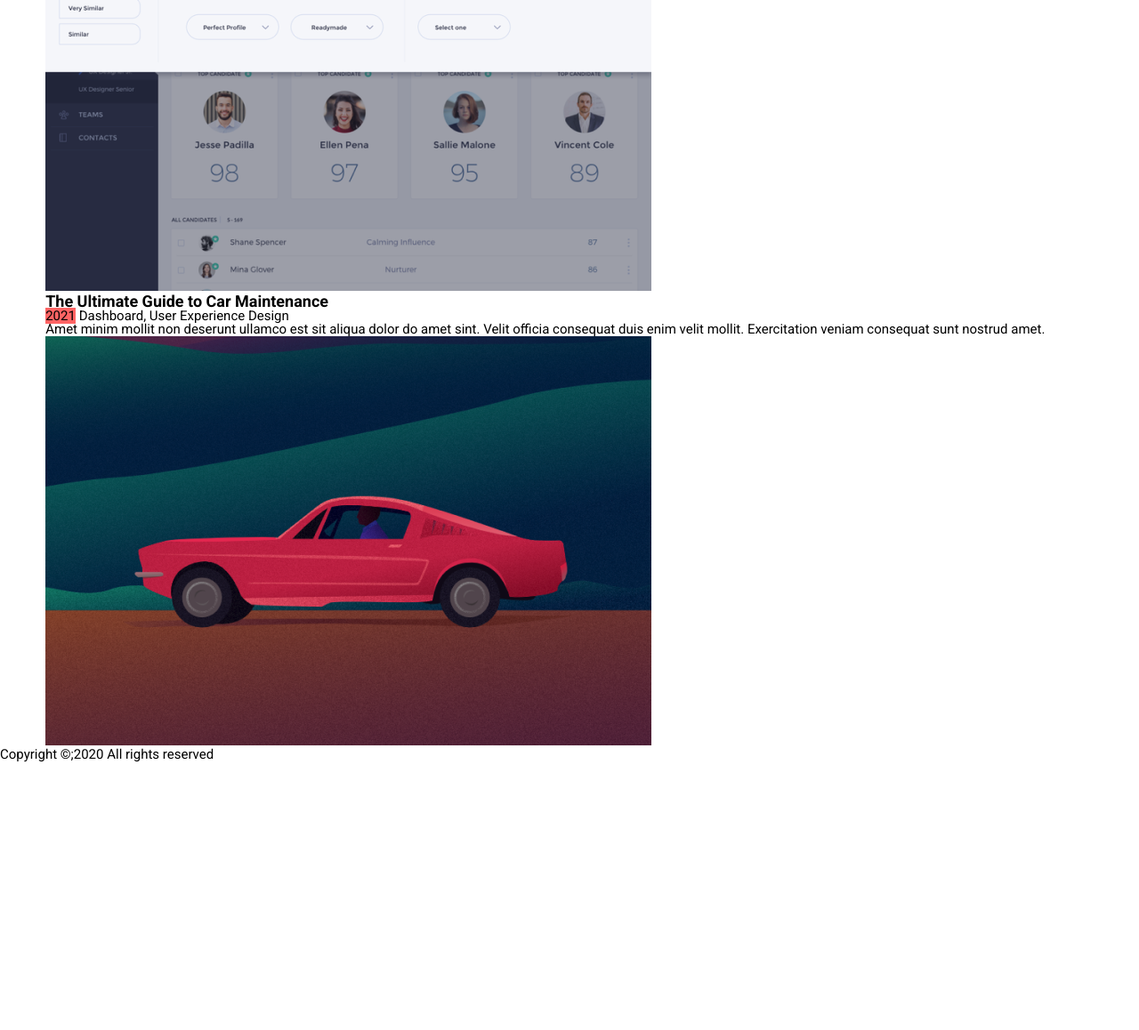
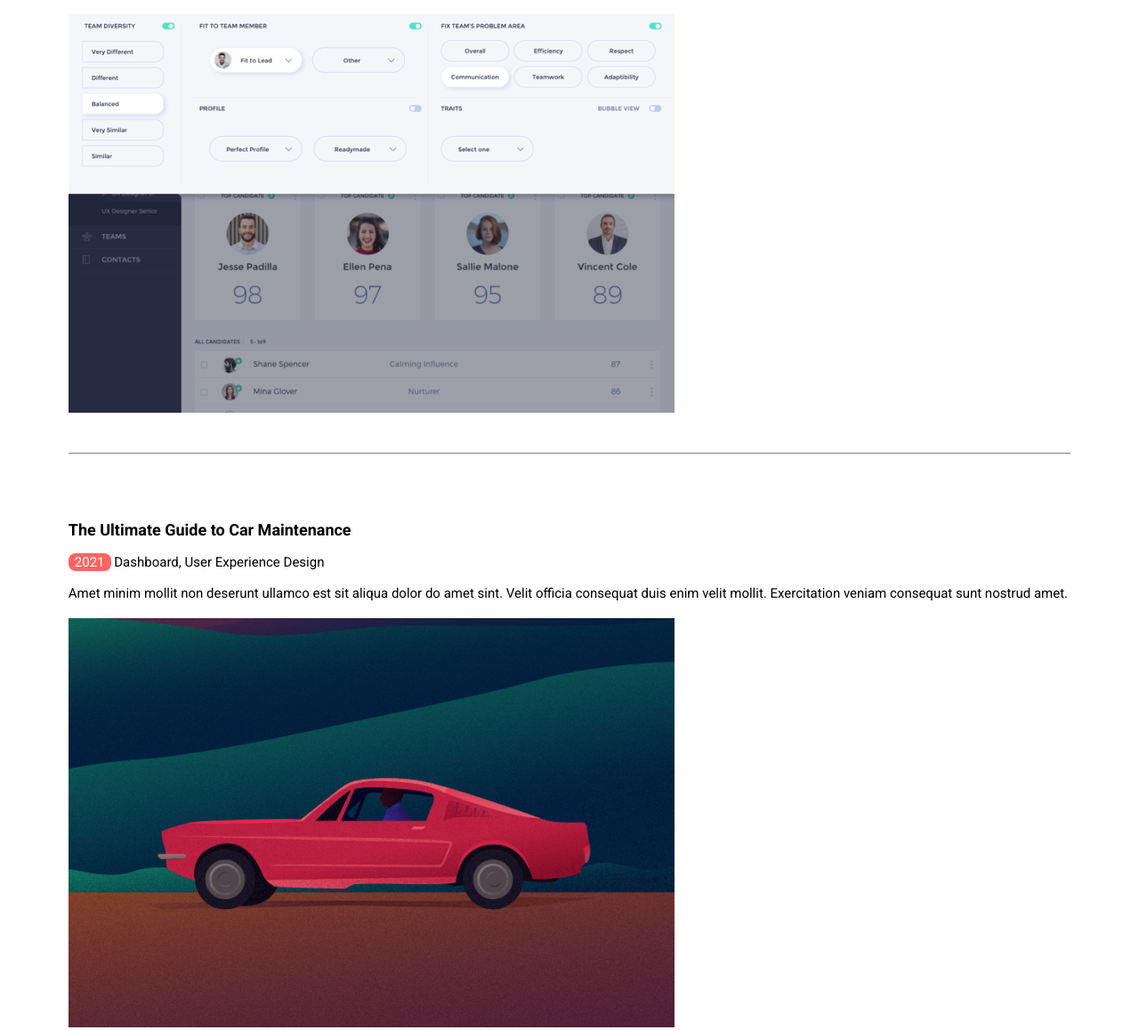
Before and after one commit to LauraEloysa/Portfolio, a plain HTML site: page index.html in a window 1280 px wide. Shown: the part 319-1477 px from the top of the page at 89% size. Before the commit the page ends 1176 px from the top, so only its background shows below. Drawn offline with Linux system fonts and the light colour scheme.

Commit message:
ajustes css

```diff
--- a/style/style.css
+++ b/style/style.css
@@ -73,6 +73,7 @@ html {
 /*======================
 		Topo
 ========================*/
+
 header{
 	margin: 2vw 4vw 0 4vw;
 }
@@ -88,11 +89,20 @@ header nav ul li{
 header nav ul li.atual a{
 	color: #FF6464;
 }
+
 /*======================
 		Conteúdo
 ========================*/
+
 main{
-	margin: 0 4vw 0 4vw;
+	margin: 0 6vw 0 6vw;
+}
+main.works section{
+	border-bottom: 1px solid gray;
+	padding: 6vw 0 2.7vw 0 ;
+}
+main.works section:last-child{
+	border: none
 }
 main.works h1{
 	font-size: 1.4rem;
@@ -104,4 +114,17 @@ main.works section h2{
 }
 main.works section p span.ano{
 	background: #FF6464;
+	color: white;
+	border-radius: 8px;
+	padding: 1px 7px 1px 7px;
 }
+main.works section p{
+margin: 20px 0 7px 0;
+}
+/*==================================
+			rodapé
+===================================*/
+footer {
+  text-align: center;
+  margin: 4vw 0 4vw 0;
+}
```
